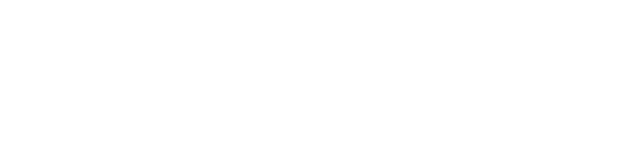
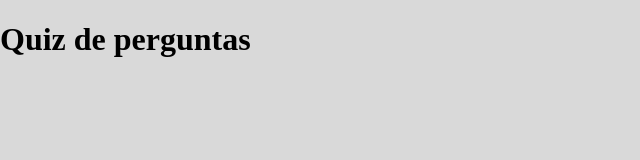
Before and after one commit to rianefm/M01, a plain HTML site: page index.html in a window 1280 px wide. Shown: the whole page, without its empty margins (0-640 px from the left). Drawn offline with Linux system fonts and the light colour scheme.

Commit message:
Inicio do projeto

```diff
--- /dev/null
+++ b/css/style.css
@@ -0,0 +1,4 @@
+body{
+    margin: 0;
+    background-color: rgb(217, 217, 217);
+}
--- a/index.html
+++ b/index.html
@@ -3,9 +3,12 @@
 <head>
     <meta charset="UTF-8">
     <meta name="viewport" content="width=device-width, initial-scale=1.0">
-    <title>Quizz</title>
+    <title>Quiz</title>
+    <link rel="stylesheet" href="./css/style.css">
 </head>
 <body>
+    <h1>Quiz de perguntas</h1>
 
+    <script src="./js/script.js>"></script>
 </body>
 </html>
```
Also changed, not shown: js/script.js (added).
